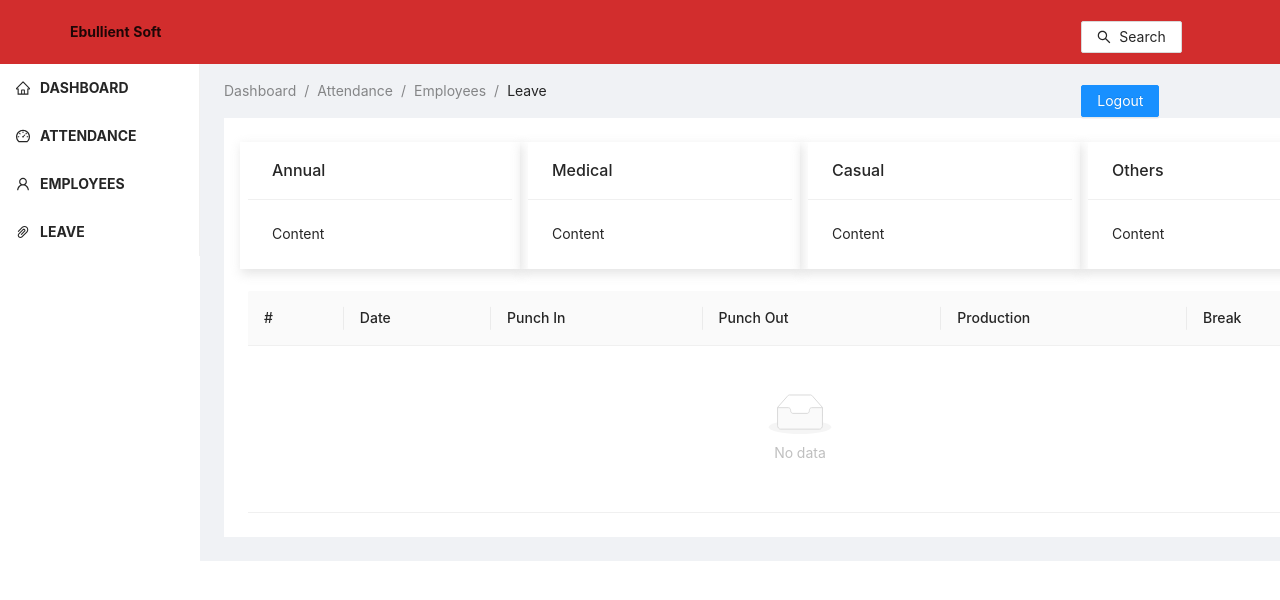
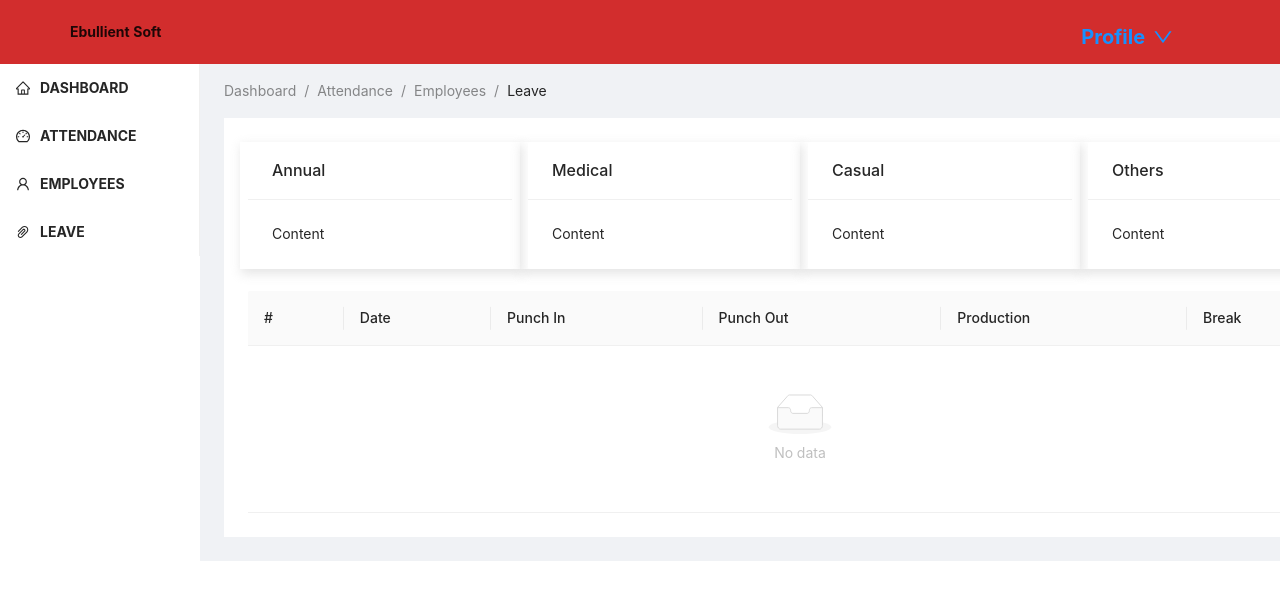
Before and after one commit to Parul-Nangia/Project-Ecommerce, a React (Create React App) app: page /attendance in a window 1280 px wide. Shown: the top 600 px of the page. Built offline with nearby package versions, Linux system fonts and the light colour scheme.

Commit message:
dropdown menu

```diff
--- /dev/null
+++ b/src/components/Drop.js
@@ -0,0 +1,62 @@
+import { DownOutlined } from '@ant-design/icons';
+import { Dropdown, Menu, Space } from 'antd';
+import React,  { useState ,key} from 'react';
+import { Navigate, useNavigate } from 'react-router-dom';
+
+const Drop = () => {
+  const navigate=useNavigate();
+  const [open, setOpen] = useState(false);
+
+
+
+  const handleOpenChange = (flag) => {
+    setOpen(flag);
+  };
+
+  const menu = (
+    <Menu
+      onClick={({key})=>{
+        if (key==="demo"){
+
+        }else{
+          navigate(key);
+        }
+      }}
+      items={[
+
+        {
+          label:'Settings',
+          key:'/setting',
+        },
+
+        {
+          label:'Help',
+          key:'/help',
+        },
+
+        {
+          label: 'Sign Out',
+          key: '/',
+        },
+
+
+      ]}
+    />
+  );
+
+
+
+
+  return (
+    <Dropdown overlay={menu} onOpenChange={handleOpenChange} open={open}>
+      <a onClick={(e) => e.preventDefault()}>
+        <Space style={{fontSize:"20px",width:"40px"}}>
+          Profile
+          <DownOutlined />
+        </Space>
+      </a>
+    </Dropdown>
+  );
+};
+
+export default Drop;
--- a/src/components/Top.js
+++ b/src/components/Top.js
@@ -1,11 +1,17 @@
 import { SearchOutlined } from '@ant-design/icons';
-import { Button, Tooltip } from 'antd';
+import { Button, Tooltip,message } from 'antd';
 import React, { useState } from 'react';
 import { Layout } from 'antd';
+import { DownOutlined, UserOutlined } from '@ant-design/icons';
 import { Menu } from 'antd';
 import 'antd/dist/antd.css';
 import { useNavigate } from 'react-router-dom';
+import Drop from './Drop.js';
+
+
 const { Header } = Layout;
+
+
 
 
 
@@ -18,7 +24,35 @@ const Top = () => {
         navigate("/")
     }
 
+    const handleMenuClick = (e) => {
+        message.info('Click on menu item.');
+        console.log('click', e);
+      };
 
+    const menu=(
+
+        <Menu
+        onClick={handleMenuClick}
+        items={[
+        {
+            label: '1st menu item',
+            key: '1',
+            icon: <UserOutlined />,
+        },
+        {
+            label: '2nd menu item',
+            key: '2',
+            icon: <UserOutlined />,
+        },
+        {
+            label: '3rd menu item',
+            key: '3',
+            icon: <UserOutlined />,
+        },
+        ]}
+        />
+
+    );
 
 
     return (
@@ -30,19 +64,16 @@ const Top = () => {
                         <Menu mode="horizontal" className="Headermenu">
                             <Menu.Item key="1">Ebullient Soft</Menu.Item>
                             <div className='tool' style={{marginTop:"5px",marginLeft:"900px"}}>
-                              <Tooltip title="search">
-                              <Button icon={<SearchOutlined />}>Search</Button>
-                              </Tooltip>
-                               <Button type="primary" onClick={logOut}>
+                                <Drop>
+                                <Button type="primary" onClick={logOut}>
                                 Logout
                                 </Button>
-                            </div>
+                                </Drop>
 
 
 
-
+                            </div>
                         </Menu>
-
                     </Header>
                 </Layout>
             </div>
```
